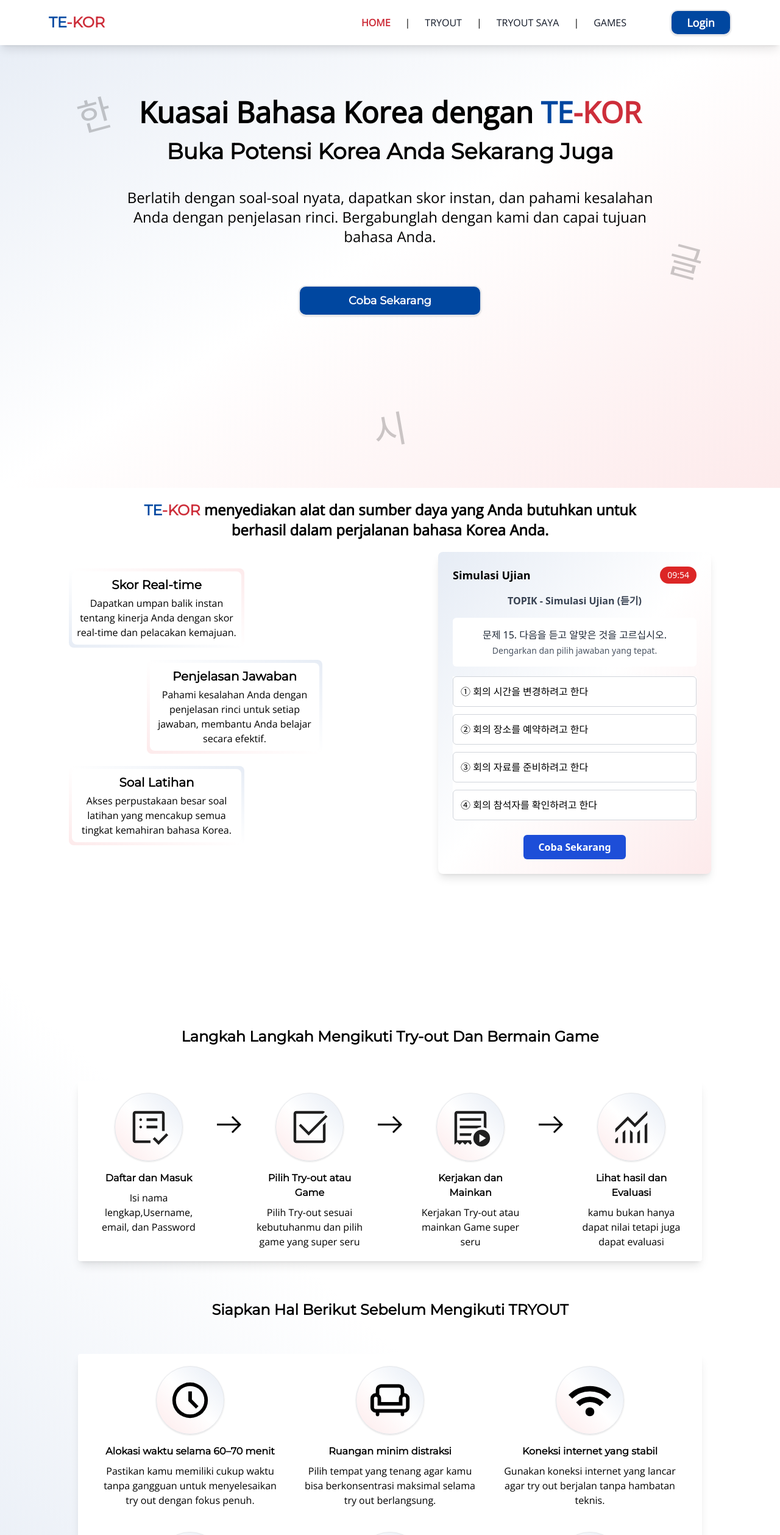
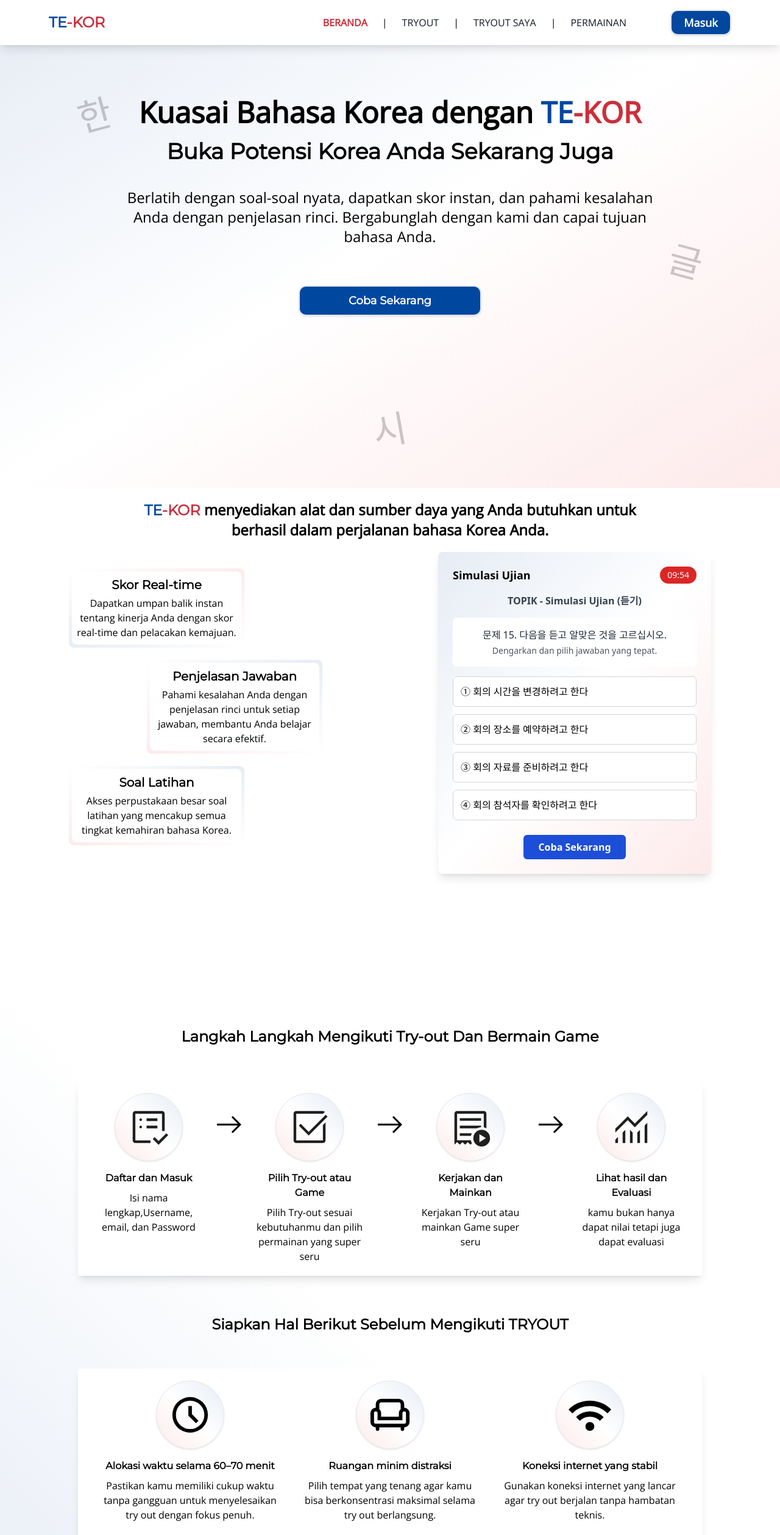
Before and after one commit to adibnur27/KoreanTryout_TE-KOR, a React (Vite) app: page / in a window 1280 px wide. Shown: the top 2517 px of the page at 61% size. Built offline with nearby package versions, Linux system fonts and the light colour scheme.

Commit message:
feat: finish building the full application

```diff
--- a/src/components/Navbar/Navbar.jsx
+++ b/src/components/Navbar/Navbar.jsx
@@ -88,17 +88,17 @@
 
         {/* Desktop Menu */}
         <div className="hidden md:flex gap-6 items-center font-opensans">
-          <NavLink to="/" className={navItemStyle}>HOME</NavLink>
+          <NavLink to="/" className={navItemStyle}>BERANDA</NavLink>
           <span>|</span>
           <NavLink to="/tryouts" className={navItemStyle}>TRYOUT</NavLink>
           <span>|</span>
           <NavLink to="/Mytryouts" className={navItemStyle}>TRYOUT SAYA</NavLink>
           <span>|</span>
-          <NavLink to="/games" className={navItemStyle}>GAMES</NavLink>
+          <NavLink to="/games" className={navItemStyle}>PERMAINAN</NavLink>
           <span className="me-6" />
           {user ? renderProfileIcon() : (
             <NavLink to="/login">
-              <Button children={"Login"} width={"100px"} paddingBottom={"5px"} />
+              <Button children={"Masuk"} width={"100px"} paddingBottom={"5px"} />
             </NavLink>
           )}
         </div>
@@ -107,10 +107,10 @@
       {/* Mobile Menu */}
       {isMenuOpen && (
         <div className="md:hidden flex flex-col items-start gap-4 bg-white  px-6 pt-4 pb-6 mt-16 absolute top-0 left-0 right-0 z-0 font-opensans">
-          <NavLink to="/" className={navItemStyle} onClick={() => setIsMenuOpen(false)}>HOME</NavLink>
+          <NavLink to="/" className={navItemStyle} onClick={() => setIsMenuOpen(false)}>BERANDA</NavLink>
           <NavLink to="/tryouts" className={navItemStyle} onClick={() => setIsMenuOpen(false)}>TRYOUT</NavLink>
           <NavLink to="/Mytryouts" className={navItemStyle} onClick={() => setIsMenuOpen(false)}>TRYOUT SAYA</NavLink>
-          <NavLink to="/games" className={navItemStyle} onClick={() => setIsMenuOpen(false)}>GAMES</NavLink>
+          <NavLink to="/games" className={navItemStyle} onClick={() => setIsMenuOpen(false)}>PERMAINAN</NavLink>
           {user ? renderProfileIcon() : (
             <NavLink to="/login" onClick={() => setIsMenuOpen(false)}>
               <Button children={"Login"} width={"100px"} paddingBottom={"5px"} />
--- a/src/pages/Admin/components/BundleManagement.jsx
+++ b/src/pages/Admin/components/BundleManagement.jsx
@@ -314,9 +314,9 @@
                 <button onClick={() => onEdit(bundle)} className="px-3 py-1 m-2 bg-yellow-500 text-white rounded hover:bg-yellow-600 mr-2 text-sm">
                   Edit
                 </button>
-                <button onClick={() => onDelete(bundle.id)} className="px-3 py-1 bg-red-500 text-white rounded hover:bg-red-600 text-sm">
+                {/* <button onClick={() => onDelete(bundle.id)} className="px-3 py-1 bg-red-500 text-white rounded hover:bg-red-600 text-sm">
                   Hapus
-                </button>
+                </button> */}
               </td>
             </tr>
           ))}
--- a/src/pages/Admin/components/TestPackage.jsx
+++ b/src/pages/Admin/components/TestPackage.jsx
@@ -194,9 +194,9 @@
                     <button onClick={() => handleEditClick(pkg)} className="bg-yellow-500 text-white px-3 py-1 rounded mr-2">
                       Edit
                     </button>
-                    <button onClick={() => handleDelete(pkg.id)} disabled={deletingId === pkg.id} className="bg-red-500 text-white px-3 py-1 rounded">
+                    {/* <button onClick={() => handleDelete(pkg.id)} disabled={deletingId === pkg.id} className="bg-red-500 text-white px-3 py-1 rounded">
                       {deletingId === pkg.id ? "Menghapus..." : "Hapus"}
-                    </button>
+                    </button> */}
                   </td>
                 </tr>
               ))}
--- a/src/pages/Admin/components/VocabularyDashboard.jsx
+++ b/src/pages/Admin/components/VocabularyDashboard.jsx
@@ -78,8 +78,7 @@
     setError(null);
     try {
       const res = await fetchVocabulariesByCategory(category.name, page);
-      console.log("API Response:", res); // 👉 debug
-      console.log("Vocabularies:", res.content);
+
       setVocabularies(res.content);
       setTotalPages(res.totalPages);
     } catch (err) {
--- a/src/pages/Games/Games.jsx
+++ b/src/pages/Games/Games.jsx
@@ -32,7 +32,7 @@
 
 
         <div className="max-w-4xl mx-auto pt-20">
-          <ProductCard title="Game Balik Kartu" subtitle="Tebak kata dan balikkkan kartunya. Permainan yang seru dan membuat kamu menghafal kosa kata satu persatu" buttonText="Mulai" onButtonClick={() => navigate('/flipCard')}>
+          <ProductCard title="Permainan Balik Kartu" subtitle="Tebak kata dan balikkkan kartunya. Permainan yang seru dan membuat kamu menghafal kosa kata satu persatu" buttonText="Mulai" onButtonClick={() => navigate('/flipCard')}>
             <div className="flex gap-10">
               {items.map((item, i) => (
                 <div key={i}>
--- a/src/pages/Home/Home.jsx
+++ b/src/pages/Home/Home.jsx
@@ -135,7 +135,7 @@
               </div>
               <div>
                 <p className="mt-4 mb-2 font-extrabold font-montserrat">Pilih Try-out atau Game</p>
-                <p className="font-opensans">Pilih Try-out sesuai kebutuhanmu dan pilih game yang super seru</p>
+                <p className="font-opensans">Pilih Try-out sesuai kebutuhanmu dan pilih permainan yang super seru</p>
               </div>
             </div>
             <div className="h-10 mt-12 mx-5 hidden md:block lg:block">
--- a/src/pages/MyTryouts/MyTryouts.jsx
+++ b/src/pages/MyTryouts/MyTryouts.jsx
@@ -169,10 +169,23 @@
               )}
 
               {isModalVisible && selectedTryout && (
-                <div className="fixed inset-0 z-50 flex items-center justify-center bg-black bg-opacity-40">
-                  <div className="bg-white p-6 rounded-lg w-full max-w-md">
+                <div className="fixed top-[-100px] bottom-0 inset-0 z-50 flex items-center justify-center bg-black bg-opacity-40">
+                  <div className="bg-white p-6 rounded-lg w-full max-w-4xl">
                     <h2 className="text-xl font-bold mb-2">{modalType === "start" ? "Mulai Tryout" : "Lanjutkan Tryout"}</h2>
                     <p className="mb-4 text-gray-700">{modalType === "start" ? "Apakah kamu yakin ingin memulai tryout ini sekarang?" : "Kamu akan melanjutkan tryout yang sedang berlangsung."}</p>
+                    <div>
+                      <strong>Harap baca dan patuhi ketentuan Petunjuk Try Out Eps Topik dengan saksama:</strong>
+                      <ul>
+                        <li>1. Ujian ini hanya bisa dikerjakan 1 (satu) kali dan tidak dapat diulang.</li>
+                        <li>2. Format soal dalam bentuk pilihan ganda berisi 20 soal Membaca (읽기 - Ilgi) dan 20 soal Mendengarkan (듣기 - Teutgi)</li>
+                        <li>3. Waktu pengerjaan selama 50 menit, waktu tidak bisa dijeda dan waktu akan terus berjalan. </li>
+                        <li>4. Pastikan koneksi internet Anda stabil </li>
+                        <li>5. Tidak boleh berganti tab atau keluar dari aplikasi, jika terdeteksi keluar dari tab atau aplikasi sebanyak tiga kali, try out akan otomatis tersubmit.</li>
+                        <li>6. Audio di setiap soal Mendengarkan (듣기 - Teutgi) hanya dapat diputar satu kali. </li>
+                        <li>7. Perhatikan waktu yang ditampilkan. Jika waktu habis, pengerjaan try out akan otomatis tersubmit.</li>
+                        <li>8. Hasil try out dapat dilihat di profil riwayat try out. Terima Kasih, Salam Hangat TE-KOR.</li>
+                      </ul>
+                    </div>
                     <p className="mb-4 font-semibold">{selectedTryout.testPackage.name}</p>
 
                     <div className="flex justify-end gap-3">
--- a/src/pages/Profile/Profile.jsx
+++ b/src/pages/Profile/Profile.jsx
@@ -118,7 +118,7 @@
           </div>
         </div>
         <div className="mt-2 w-min mx-auto">
-          <Button onClick={handleLogout} children="Logout" width="150px" />
+          <Button onClick={handleLogout} children="Keluar" width="150px" />
         </div>
       </div>
 
--- a/src/pages/Profile/UserDetails/UserDetails.jsx
+++ b/src/pages/Profile/UserDetails/UserDetails.jsx
@@ -73,7 +73,7 @@
           <p>Data tidak tersedia</p>
         )}
         <button onClick={openModal} className="mt-6 w-max px-4 py-2 bg-kr-blue text-white rounded hover:bg-blue-700">
-          Edit Profile
+          Edit Profil
         </button>
         {isModalOpen && (
           <Dialog open={isModalOpen} onClose={closeModal} className="fixed z-50 inset-0 overflow-y-auto">
```
Also changed, not shown: 1 other file (tests, documents, lock files or other folders).
